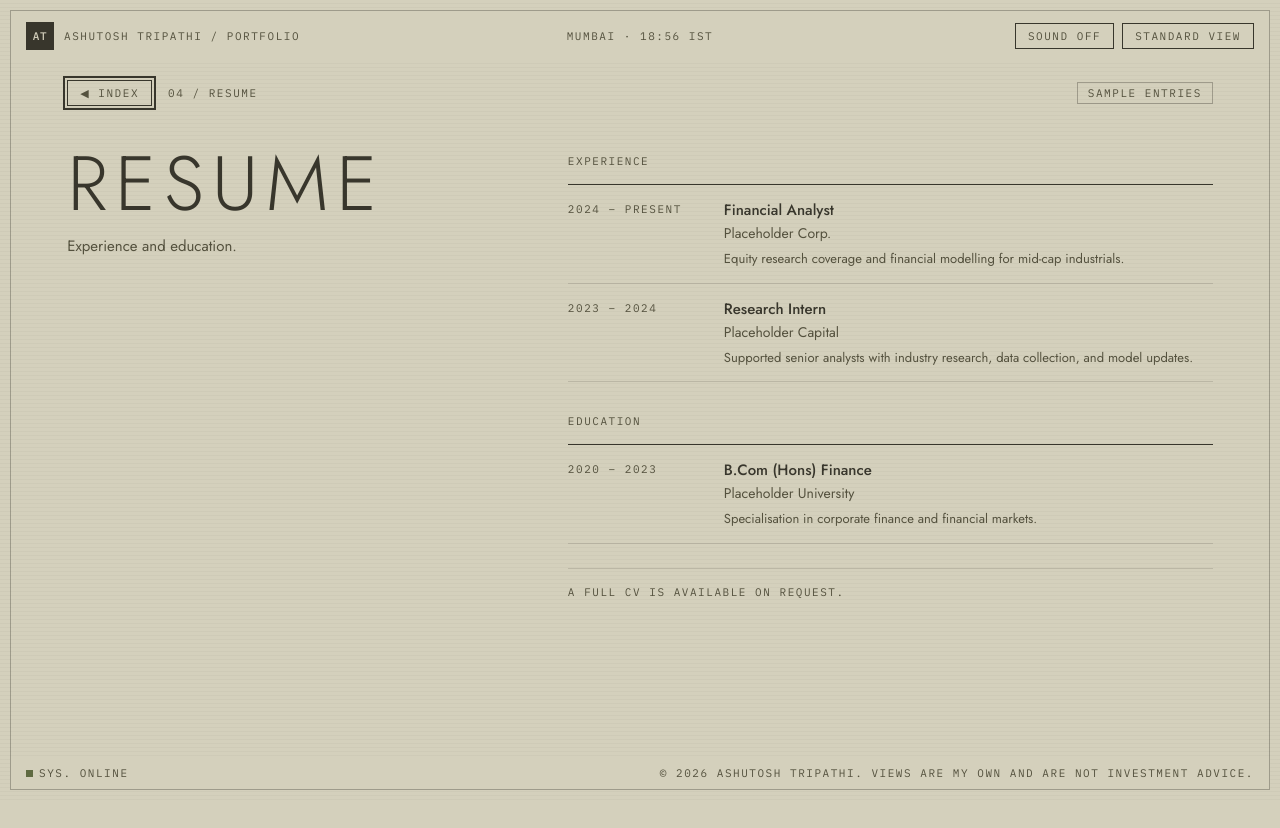
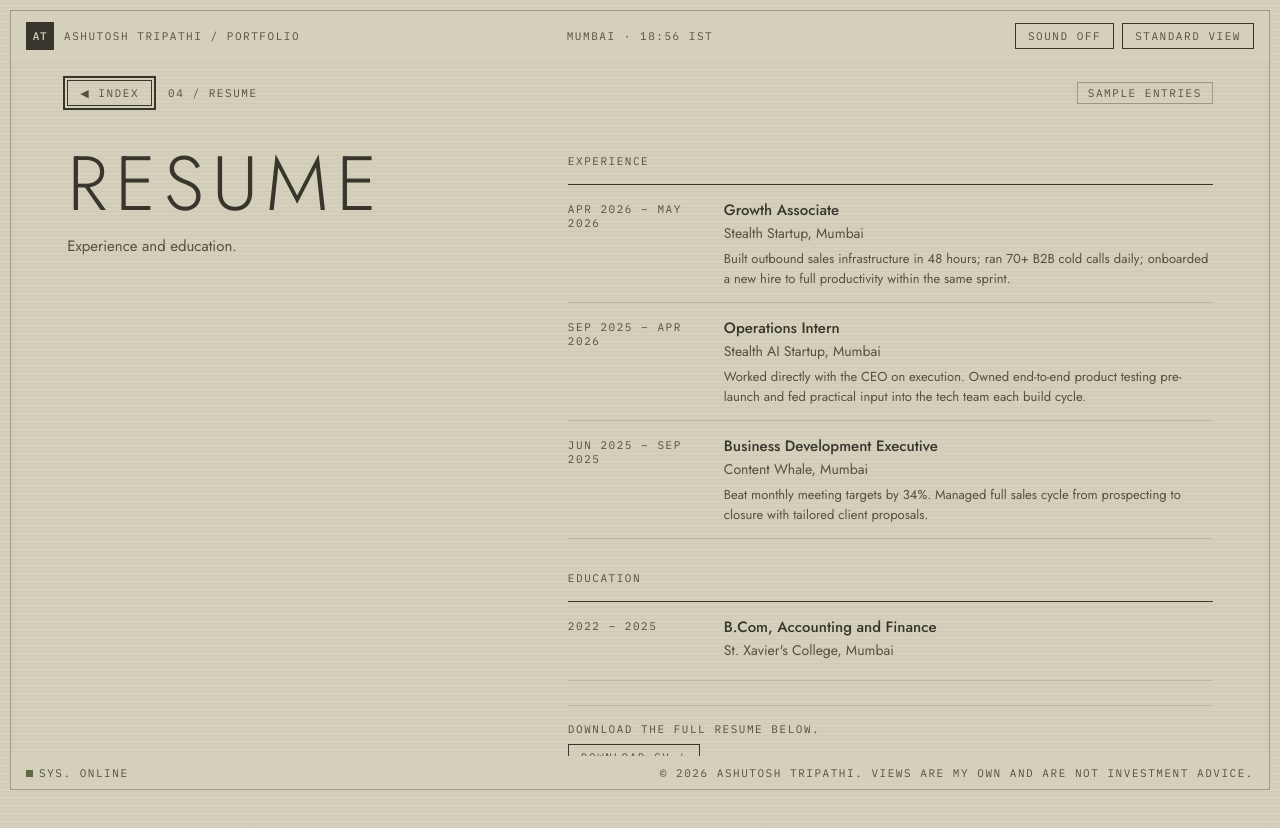
Before and after one commit to zshqv/Ashutosh-Portfolio, a React (Vite) app: page /resume in a window 1280 px wide. Shown: the top 828 px of the page. Before the commit the page ends 800 px from the top, so only its background shows below. Built offline with nearby package versions, Linux system fonts and the light colour scheme.

Commit message:
Add resume PDF and update Resume page with real data
Replaced placeholder experience/education with real entries
(stealth startup, Content Whale, St. Xavier's). CV download
button now links to the uploaded resume PDF.

Co-Authored-By: Claude Opus 4.6 <noreply@anthropic.com>

```diff
--- a/src/data/experience.ts
+++ b/src/data/experience.ts
@@ -20,30 +20,35 @@ export interface ResumeData {
   cvLink: string | null;
 }
 
-// PLACEHOLDER
 export const resumeData: ResumeData = {
   experience: [
     {
-      title: 'Financial Analyst',
-      organisation: 'Placeholder Corp.',
-      period: '2024 – Present',
-      description: 'Equity research coverage and financial modelling for mid-cap industrials.',
+      title: 'Growth Associate',
+      organisation: 'Stealth Startup, Mumbai',
+      period: 'Apr 2026 – May 2026',
+      description: 'Built outbound sales infrastructure in 48 hours; ran 70+ B2B cold calls daily; onboarded a new hire to full productivity within the same sprint.',
     },
     {
-      title: 'Research Intern',
-      organisation: 'Placeholder Capital',
-      period: '2023 – 2024',
-      description: 'Supported senior analysts with industry research, data collection, and model updates.',
+      title: 'Operations Intern',
+      organisation: 'Stealth AI Startup, Mumbai',
+      period: 'Sep 2025 – Apr 2026',
+      description: 'Worked directly with the CEO on execution. Owned end-to-end product testing pre-launch and fed practical input into the tech team each build cycle.',
+    },
+    {
+      title: 'Business Development Executive',
+      organisation: 'Content Whale, Mumbai',
+      period: 'Jun 2025 – Sep 2025',
+      description: 'Beat monthly meeting targets by 34%. Managed full sales cycle from prospecting to closure with tailored client proposals.',
     },
   ],
   education: [
     {
-      degree: 'B.Com (Hons) Finance',
-      institution: 'Placeholder University',
-      period: '2020 – 2023',
-      details: 'Specialisation in corporate finance and financial markets.',
+      degree: 'B.Com, Accounting and Finance',
+      institution: "St. Xavier's College, Mumbai",
+      period: '2022 – 2025',
+      details: '',
     },
   ],
-  cvNote: 'A full CV is available on request.',
-  cvLink: null,
+  cvNote: 'Download the full resume below.',
+  cvLink: '/resume/portfolio_resume.pdf',
 };
```
Also changed, not shown: 1 other file (tests, documents, lock files or other folders).
